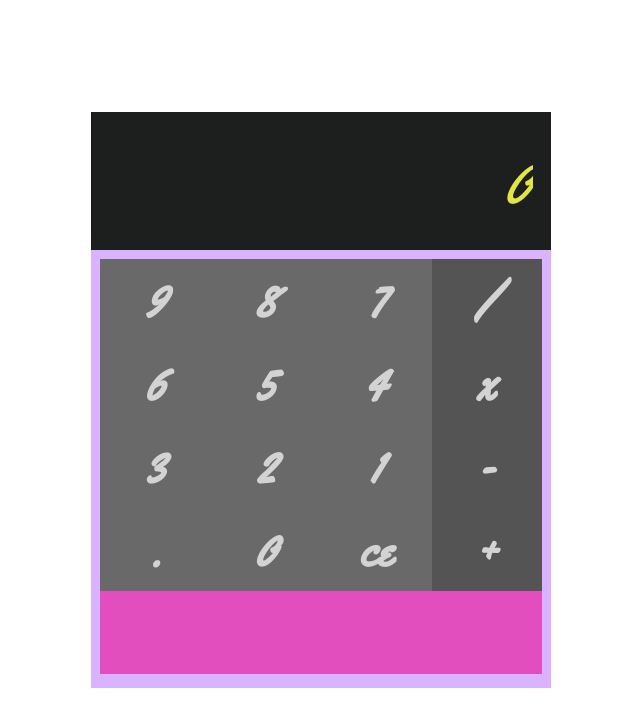
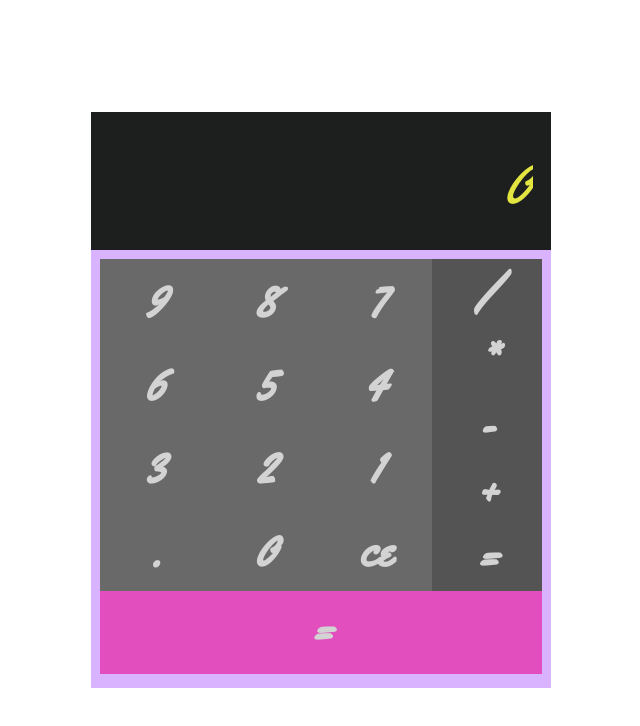
Before and after one commit to emilyjspencer/tdd-react-2, a React (Create React App) app: page / in a window 1280 px wide. Shown: the top 726 px of the page, without its empty margins (319-959 px from the left). Built offline with nearby package versions, Linux system fonts and the light colour scheme.

Commit message:
All tests pass. All functionality works

```diff
--- a/src/Calculator.js
+++ b/src/Calculator.js
@@ -8,9 +8,17 @@ class Calculator extends Component {
   state = {
       displayValue: '0',
       numbers: ['9', '8', '7', '6', '5', '4', '3', '2', '1', '.', '0', 'ce'],
-      operators: ['/', 'x', '-', '+'],
+      operators: ['/', '*', '-', '+', '='],
       selectedOperator: '',
       storedValue: ''
+  }
+
+  componentDidMount = () => {
+    document.addEventListener('keydown', this.handleKeyPress);
+  }
+
+  componentWillUnmount = () => {
+   document.removeEventListener('keydown', this.handleKeyPress);
   }
 
   callOperator = () => {
@@ -28,8 +36,10 @@ class Calculator extends Component {
       displayValue = storedValue + displayValue;
     } else if(selectedOperator === '-' ) {
       displayValue = storedValue - displayValue;
+    } else if(selectedOperator === '/') {
+      displayValue = storedValue / displayValue;
     } else {
-      displayValue = storedValue / displayValue;
+      displayValue = '0';
     }
 
 
@@ -75,6 +85,21 @@ class Calculator extends Component {
     this.setState({ displayValue });
   };
 
+  handleKeyPress = (event) => {
+    const { numbers, operators } = this.state;
+
+    if(event.key === 'Backspace') this.updateDisplay('ce');
+    if(event.key === 'Enter' || event.key === '=') this.callOperator();
+
+    numbers.forEach(number => {
+      if(event.key === number) this.updateDisplay(number);
+    });
+
+    operators.forEach(operator => {
+      if(event.key === operator) this.setOperator(operator);
+    });
+  }
+
   render() {
 
     const { displayValue, numbers, operators } = this.state;
@@ -84,6 +109,7 @@ class Calculator extends Component {
           <div className="calculator-container">
            <Display displayValue={displayValue} />
            <Keypad
+             handleKeyPress={this.handleKeyPress}
              callOperator={this.callOperator}
              numbers={numbers}
              operators={operators}
--- a/src/Keypad.js
+++ b/src/Keypad.js
@@ -41,7 +41,7 @@ const Keypad = ({
           <Key
             keyAction={callOperator}
             keyType="submit-key"
-            keyValue=""
+            keyValue="="
           />
           </div>
       </div>
```
Also changed, not shown: 1 other file (tests, documents, lock files or other folders).
